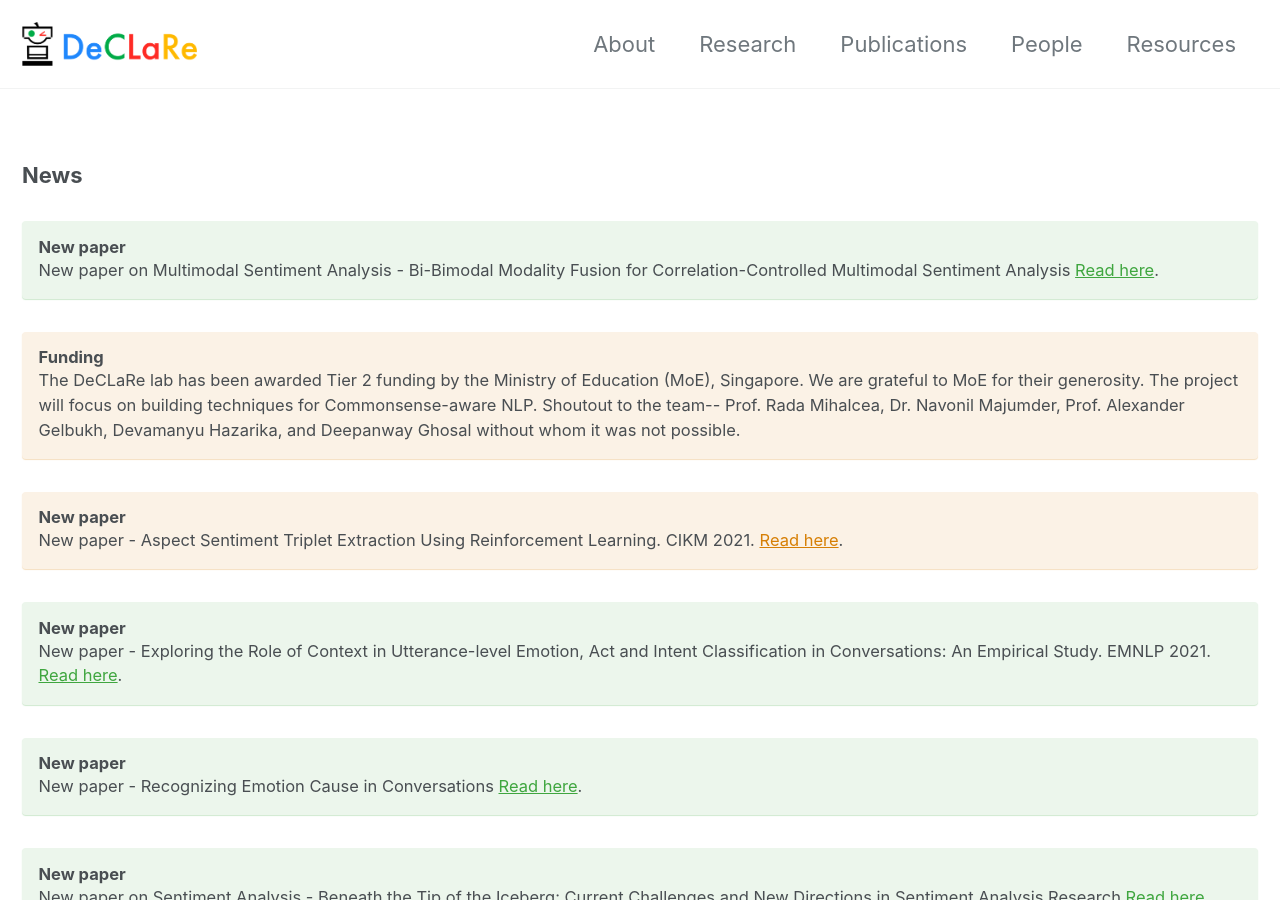
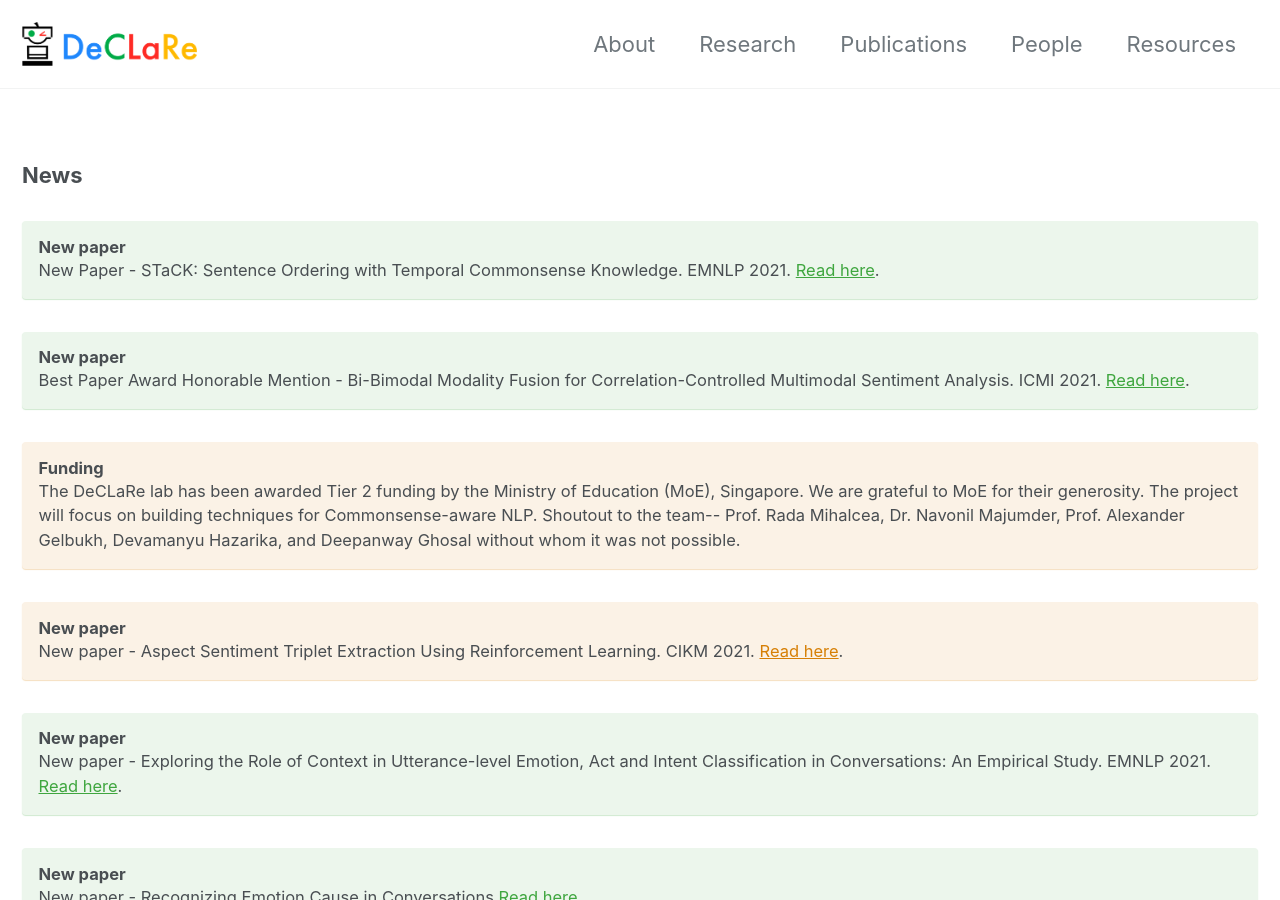
Before and after one commit to declare-lab/declare-lab.github.io, a Jekyll site: the page built from index.md, in a window 1280 px wide and 900 px high, scrolled down 324 px. Built offline with Jekyll 4.4.1, drawn with Linux system fonts in a browser that asks for light colours; cached includes are drawn as plain includes; nearby versions of some CDN libraries.

Commit message:
Update index.md
Added new paper: STaCK

```diff
--- a/index.md
+++ b/index.md
@@ -21,7 +21,14 @@
 <div class="notice--success">
   <h4>New paper</h4>
   <p>
-    New paper on Multimodal Sentiment Analysis - Bi-Bimodal Modality Fusion for Correlation-Controlled Multimodal Sentiment Analysis <a href="{{ site.url }}{{ site.baseurl }}/assets/pdfs/Bi-Bimodal_Analysis.pdf">Read here</a>.
+    New Paper - STaCK: Sentence Ordering with Temporal Commonsense Knowledge. EMNLP 2021. <a href="{{ site.url }}{{ site.baseurl }}/assets/pdfs/STaCK.pdf">Read here</a>.
+  </p>
+</div>
+
+<div class="notice--success">
+  <h4>New paper</h4>
+  <p>
+    Best Paper Award Honorable Mention - Bi-Bimodal Modality Fusion for Correlation-Controlled Multimodal Sentiment Analysis. ICMI 2021. <a href="{{ site.url }}{{ site.baseurl }}/assets/pdfs/Bi-Bimodal_Analysis.pdf">Read here</a>.
   </p>
 </div>
 
```
